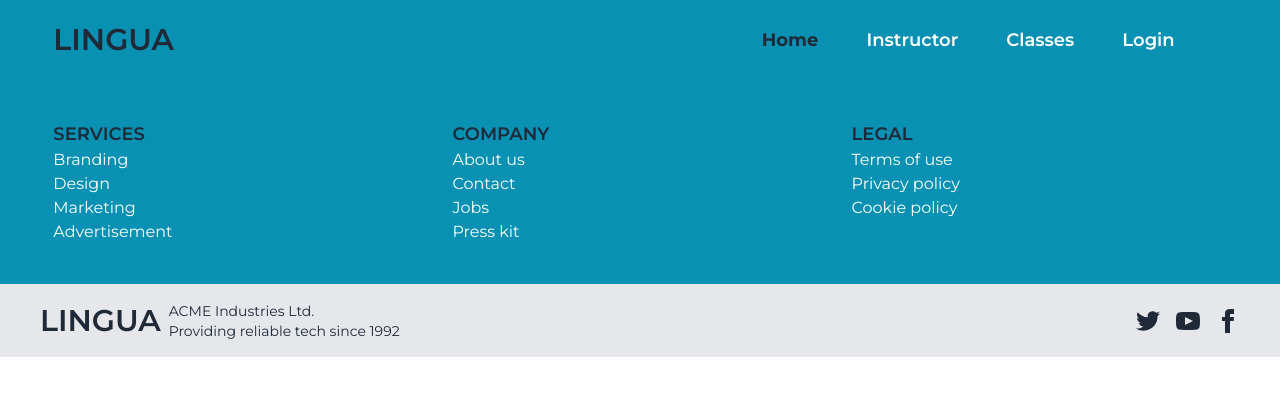
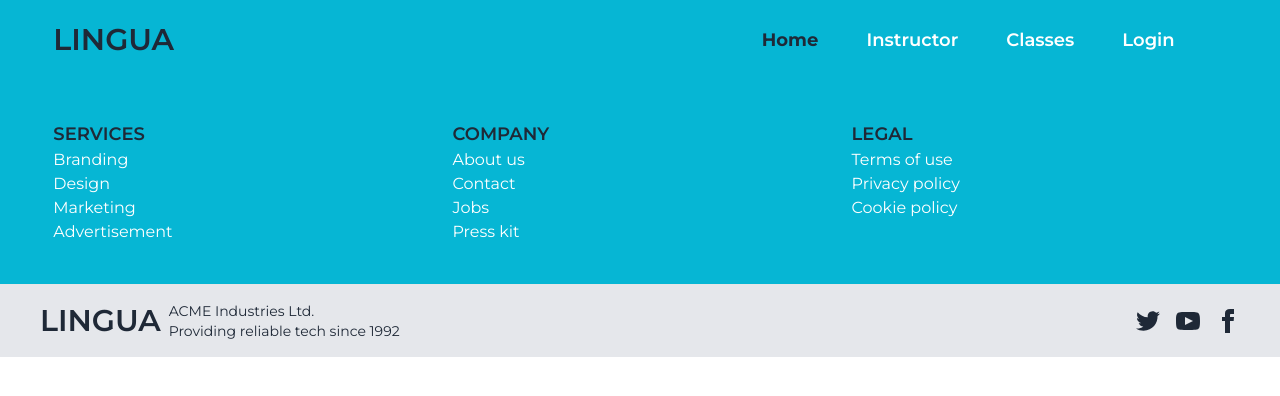
Before and after one commit to nazmulayyan/lingua-language-school-client, a React (Vite) app: page / in a window 1280 px wide. Shown: the top 396 px of the page. Built offline with nearby package versions, Linux system fonts and the light colour scheme; no server answers.

Commit message:
routes created for instructor,classess and dashboard also updated some color in navbar

```diff
--- /dev/null
+++ b/src/Pages/Classes/Classes.jsx
@@ -0,0 +1,10 @@
+
+const Classes = () => {
+    return (
+        <div>
+            <h2>this is my classes</h2>
+        </div>
+    );
+};
+
+export default Classes;
--- /dev/null
+++ b/src/Pages/Dashboard/Dashboard.jsx
@@ -0,0 +1,10 @@
+
+const Dashboard = () => {
+    return (
+        <div>
+            <h2>this is my Dashboard</h2>
+        </div>
+    );
+};
+
+export default Dashboard;
--- /dev/null
+++ b/src/Pages/Instructor/Instructor.jsx
@@ -0,0 +1,10 @@
+
+const Instructor = () => {
+    return (
+        <div>
+            <h2>this is instructor page</h2>
+        </div>
+    );
+};
+
+export default Instructor;
--- a/src/Shared/Footer/Footer.jsx
+++ b/src/Shared/Footer/Footer.jsx
@@ -2,7 +2,7 @@ import { Link } from "react-router-dom";
 
 const Footer = () => {
     return (
-        <div className="bg-cyan-600 ">
+        <div className="bg-cyan-500 ">
             <footer className="grid lg:grid-cols-3 grid-clos-1 gap-6 md:grid-cols-2 py-10 w-11/12 mx-auto">
                 <div>
                     <span className="uppercase text-lg font-semibold text-gray-800">Services</span>
--- a/src/Shared/Header/Navbar.jsx
+++ b/src/Shared/Header/Navbar.jsx
@@ -1,5 +1,6 @@
 import { Link } from "react-router-dom";
 import ActiveLink from "../../LayOut/ActiveLink/ActiveLink";
+import { RxHamburgerMenu, RxCross2 } from "react-icons/rx";
 import { useContext, useState } from "react";
 import { AuthContext } from "../../Provider/AuthProvider";
 
@@ -21,7 +22,7 @@ const Navbar = () => {
         setShowTooltip(!showTooltip);
     };
     return (
-        <nav className="bg-cyan-600 h-20 relative z-10">
+        <nav className="bg-cyan-500 h-20 relative z-10">
             <div className="flex justify-between w-11/12 mx-auto items-center h-full">
                 {/* logo */}
                 <div>
@@ -50,7 +51,7 @@ const Navbar = () => {
                 <div className="flex gap-2 items-center">
                     <div className="justify-end">
                         <ul
-                            className={`list-none lg:flex items-center lg:static duration-500 lg-p-0 p-5 text-center -z-10 lg:space-y-0 space-y-3  absolute lg:bg-none bg-cyan-600 ${open ? "right-10 top-24" : "right-10  -top-72 "
+                            className={`list-none lg:flex items-center lg:static duration-500 lg-p-0 p-5 text-center -z-10 lg:space-y-0 space-y-3  absolute lg:bg-none bg-cyan-500 ${open ? "right-10 top-24" : "right-10  -top-72 "
                                 }`}
                         >
                             <li className="px-6 cursor-pointer font-semibold text-lg  text-white">
@@ -59,12 +60,12 @@ const Navbar = () => {
                                 </ActiveLink>
                             </li>
                             <li className="px-6 cursor-pointer font-semibold text-lg text-white">
-                                <ActiveLink className="" to="/allToys">
+                                <ActiveLink className="" to="/instructor">
                                     Instructor
                                 </ActiveLink>
                             </li>
                             <li className="px-6 cursor-pointer font-semibold text-lg text-white">
-                                <ActiveLink className="" to="/allToys">
+                                <ActiveLink className="" to="/classes">
                                     Classes
                                 </ActiveLink>
                             </li>
@@ -72,7 +73,7 @@ const Navbar = () => {
                                 <>
 
                                     <li className="px-6 cursor-pointer font-semibold text-lg text-white">
-                                        <ActiveLink className="" to="/myToys">
+                                        <ActiveLink className="" to="/dashboard">
                                             dashboard
                                         </ActiveLink>
                                     </li>
@@ -118,9 +119,9 @@ const Navbar = () => {
                     {/* hamburger menu */}
                     <div
                         onClick={() => setOpen(!open)}
-                        className="w-12 h-12 lg:hidden bg-white rounded-full text-pink-500 flex justify-center items-center font-semibold text-2lg cursor-pointer"
+                        className="w-12 h-12 lg:hidden bg-white rounded-full text-cyan-500 flex justify-center items-center font-semibold text-2lg cursor-pointer"
                     >
-                        {/* <span>{open === true ? <RxCross2 /> : <RxHamburgerMenu />}</span> */}
+                        <span>{open === true ? <RxCross2 /> : <RxHamburgerMenu />}</span>
                     </div>
                 </div>
             </div>
```
Also changed, not shown: src/Routes/Route.jsx (+10 -0 lines).
